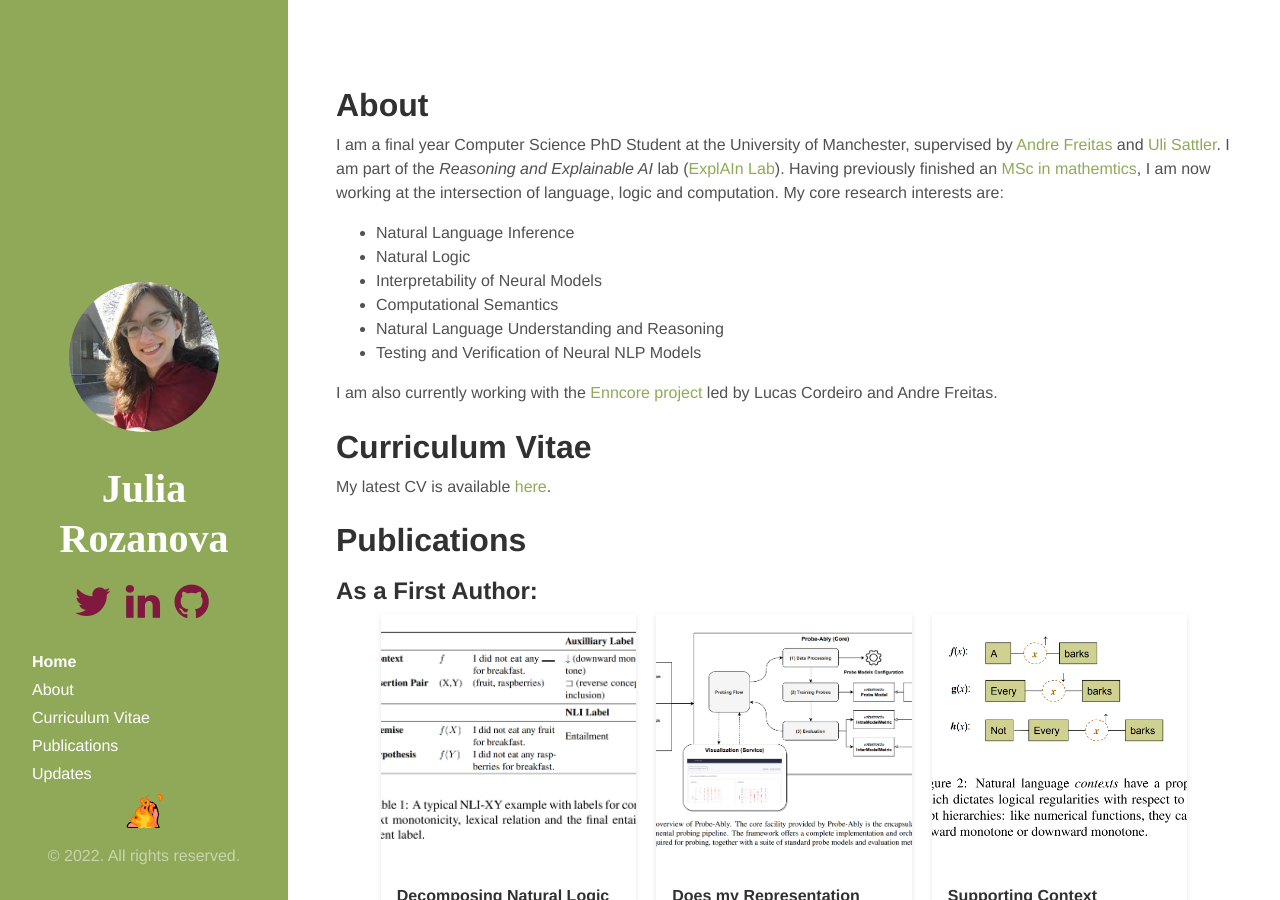
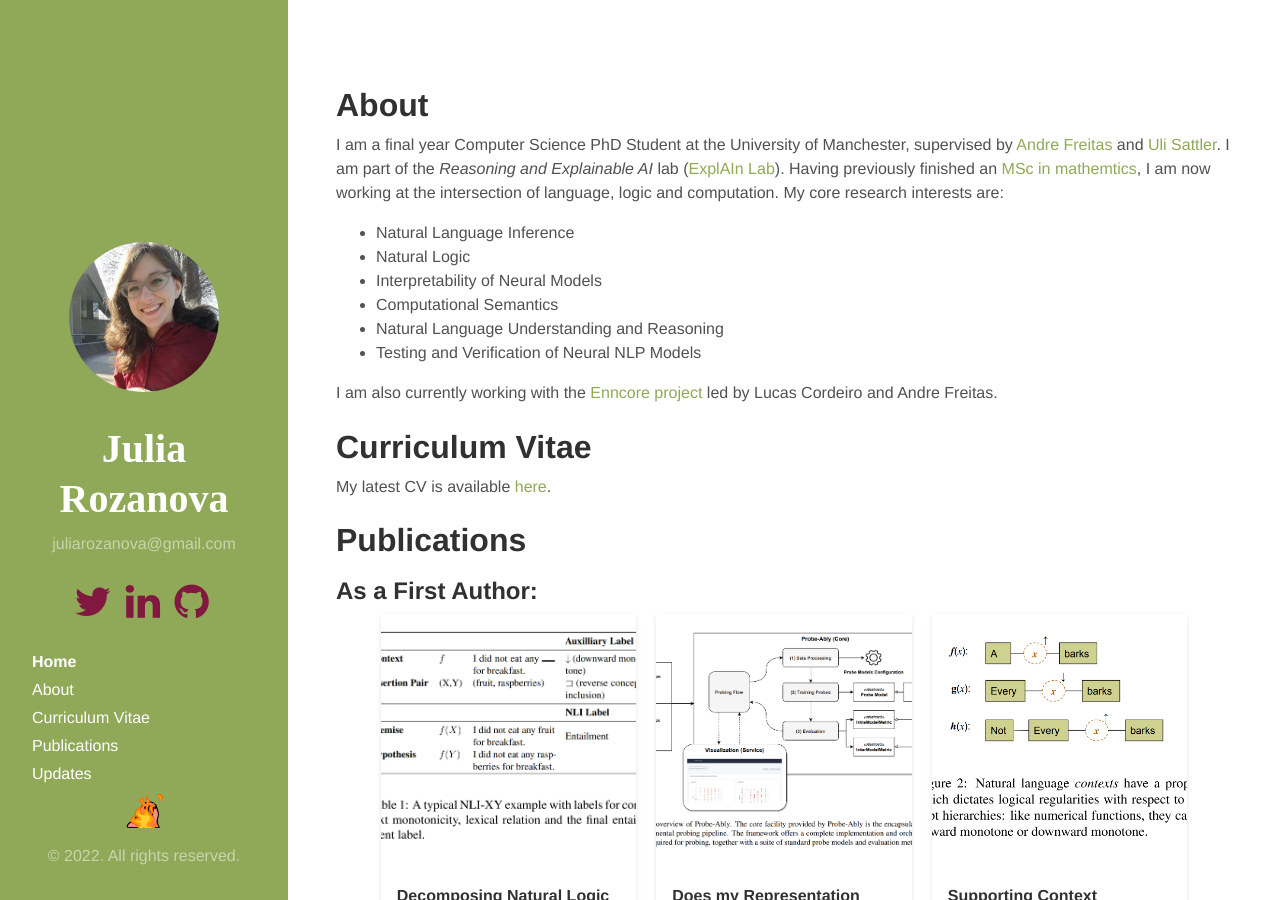
Before and after one commit to juliarozanova/juliarozanova.github.io, a Jekyll site: the page built from index.html, in a window 1280 px wide and 900 px high. Built offline with Jekyll 4.4.1, drawn with Linux system fonts in a browser that asks for light colours; some web fonts are replaced; a style sheet for code colours, icons or effects is not loaded.

Commit message:
include email

```diff
--- a/_includes/sidebar.html
+++ b/_includes/sidebar.html
@@ -8,6 +8,7 @@
           {{ site.title }}
         </a>
       </h1>
+      <p>juliarozanova@gmail.com</p>
       <div class="row" style="letter-spacing:5px">
       <a href="https://scholar.google.com/citations?user=rwJWLZ8AAAAJ&hl=en"><i class="ai ai-google-scholar big-icon zoom"></i></a>
       <a href="https://twitter.com/juliaroz"><i class="fa fa-twitter big-icon zoom"></i></a>
@@ -19,7 +20,7 @@
       <p class="lead">{{ site.description }}</p>
     </div>
 
-    <nav clnass="sidebar-nav">
+    <nav class="sidebar-nav">
       <a class="sidebar-nav-item{% if page.url == site.baseurl %} active{% endif %}" href="{{ site.baseurl }}">Home</a>
 
       {% comment %}
```
